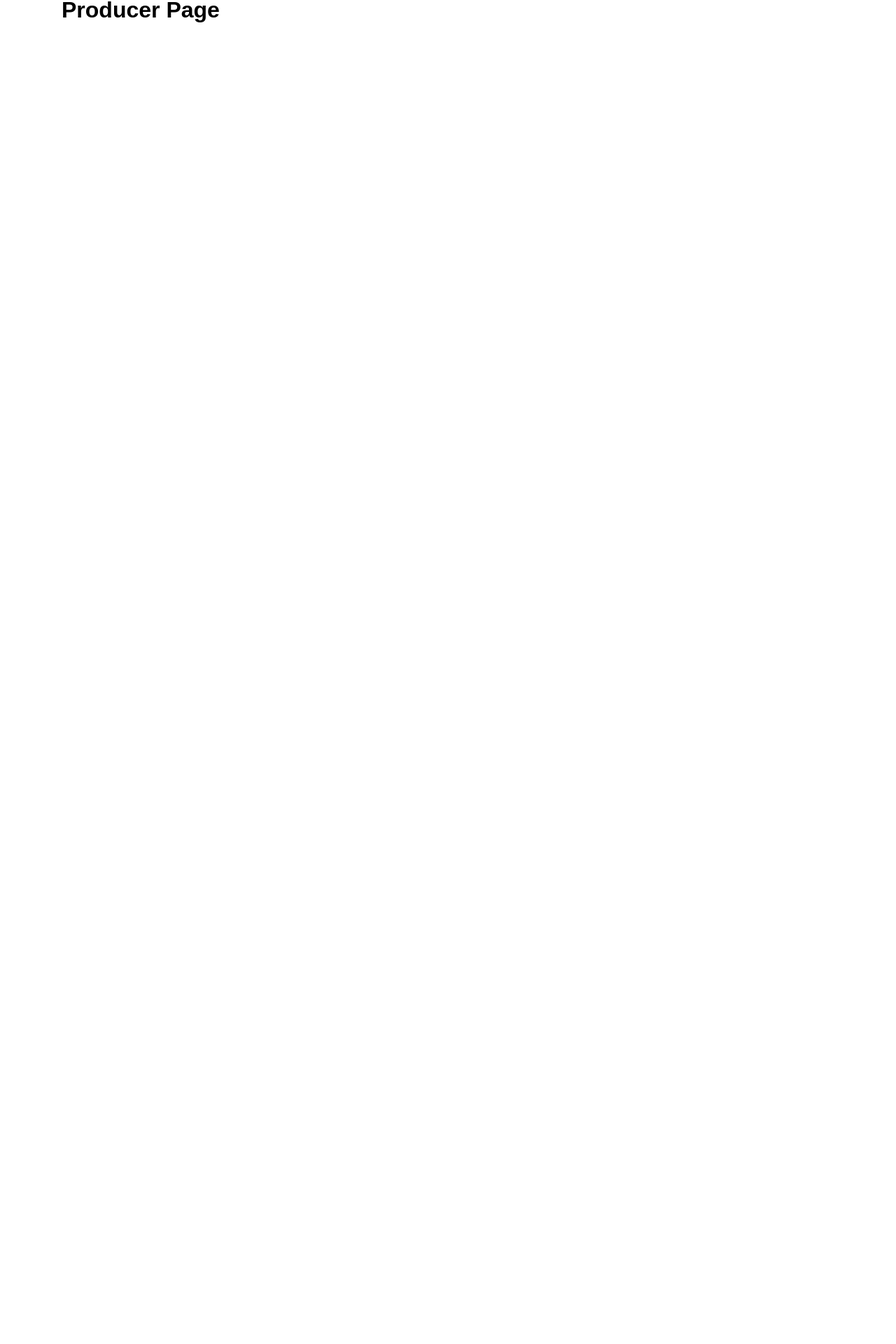
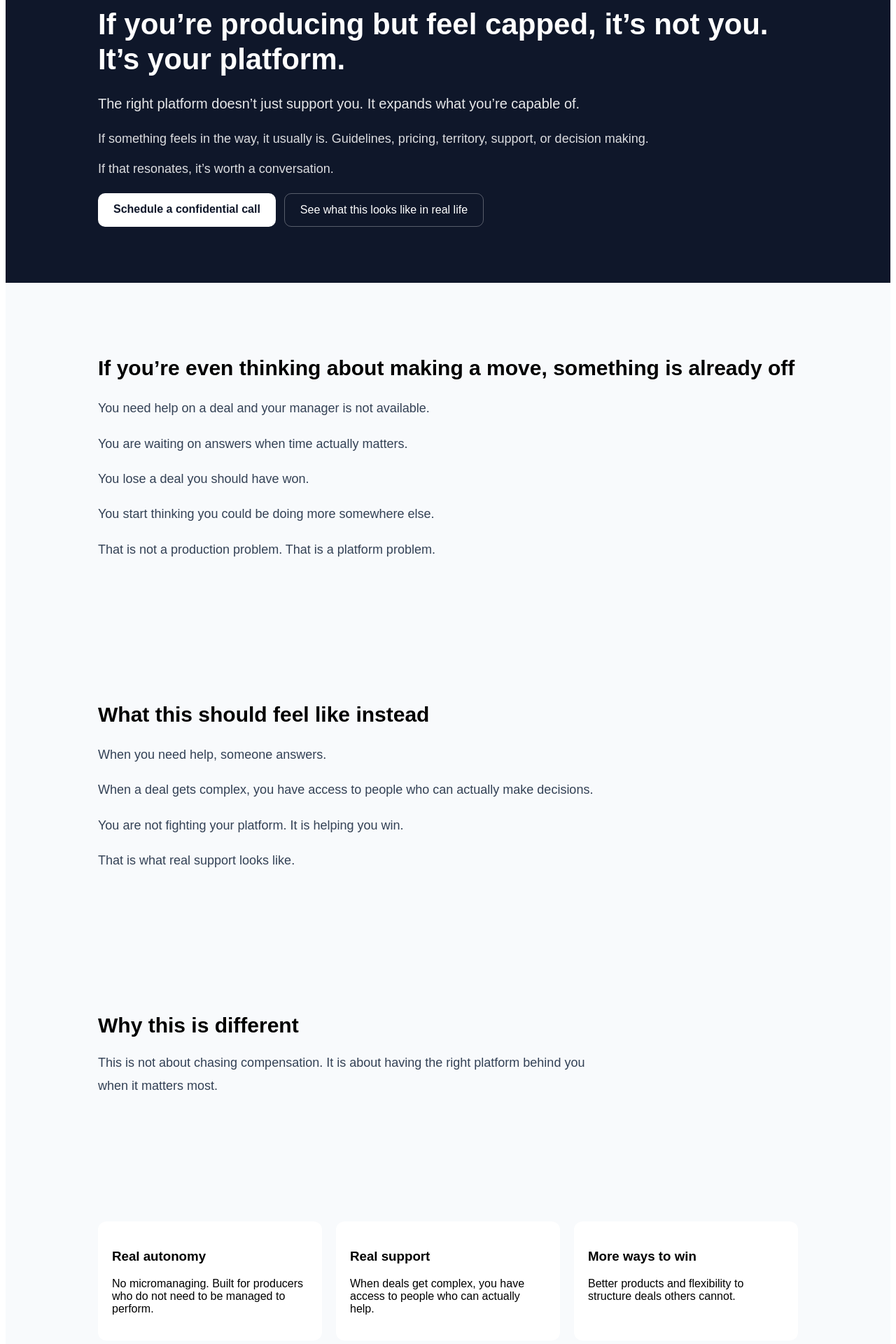
Before and after one commit to cadickie/empoweredlo, a Next.js app: page /producer in a window 1280 px wide. Shown: the part 113-2033 px from the top of the page at 70% size. Before the commit the page ends 800 px from the top, so only its background shows below. Built offline with nearby package versions, Linux system fonts and the light colour scheme.

Commit message:
Update page.jsx

```diff
--- a/app/producer/page.jsx
+++ b/app/producer/page.jsx
@@ -1,7 +1,166 @@
-export default function ProducerPage() {
+export default function Home() {
+  const section = {
+    maxWidth: "1000px",
+    margin: "0 auto",
+    padding: "0 24px",
+  };
+
+  const lightSection = {
+    padding: "80px 0",
+    background: "#f8fafc",
+  };
+
+  const darkSection = {
+    padding: "80px 0",
+    background: "#0f172a",
+    color: "#ffffff",
+  };
+
+  const buttonPrimary = {
+    display: "inline-block",
+    background: "#ffffff",
+    color: "#0f172a",
+    padding: "14px 22px",
+    borderRadius: "10px",
+    textDecoration: "none",
+    fontWeight: 600,
+  };
+
+  const buttonSecondary = {
+    display: "inline-block",
+    border: "1px solid rgba(255,255,255,0.3)",
+    color: "#ffffff",
+    padding: "14px 22px",
+    borderRadius: "10px",
+    textDecoration: "none",
+  };
+
   return (
-    <main style={{ padding: "80px", fontFamily: "Arial, sans-serif" }}>
-      <h1>Producer Page</h1>
+    <main style={{ fontFamily: "Arial, sans-serif" }}>
+
+      {/* HERO */}
+      <section style={darkSection}>
+        <div style={section}>
+          <h1 style={{ fontSize: "42px", lineHeight: 1.2, marginBottom: "16px" }}>
+            If you’re producing but feel capped, it’s not you. It’s your platform.
+          </h1>
+
+          <p style={{ fontSize: "20px", lineHeight: 1.7, marginBottom: "12px", opacity: 0.9 }}>
+            The right platform doesn’t just support you. It expands what you’re capable of.
+          </p>
+
+          <p style={{ fontSize: "18px", lineHeight: 1.7, marginBottom: "12px", opacity: 0.85 }}>
+            If something feels in the way, it usually is. Guidelines, pricing, territory, support, or decision making.
+          </p>
+
+          <p style={{ fontSize: "18px", marginBottom: "24px", opacity: 0.85 }}>
+            If that resonates, it’s worth a conversation.
+          </p>
+
+          <div style={{ display: "flex", gap: "12px", flexWrap: "wrap" }}>
+            <a href="https://calendly.com/chrisdickie-changemortgage" target="_blank" style={buttonPrimary}>
+              Schedule a confidential call
+            </a>
+
+            <a href="#pain" style={buttonSecondary}>
+              See what this looks like in real life
+            </a>
+          </div>
+        </div>
+      </section>
+
+      {/* PAIN */}
+      <section id="pain" style={lightSection}>
+        <div style={section}>
+          <h2 style={{ fontSize: "30px", marginBottom: "24px" }}>
+            If you’re even thinking about making a move, something is already off
+          </h2>
+
+          <div style={{ fontSize: "18px", lineHeight: 1.8, color: "#334155" }}>
+            <p>You need help on a deal and your manager is not available.</p>
+
+            <p>You are waiting on answers when time actually matters.</p>
+
+            <p>You lose a deal you should have won.</p>
+
+            <p>You start thinking you could be doing more somewhere else.</p>
+
+            <p>That is not a production problem. That is a platform problem.</p>
+          </div>
+        </div>
+      </section>
+
+      {/* SOLUTION */}
+      <section style={lightSection}>
+        <div style={section}>
+          <h2 style={{ fontSize: "30px", marginBottom: "24px" }}>
+            What this should feel like instead
+          </h2>
+
+          <div style={{ fontSize: "18px", lineHeight: 1.8, color: "#334155" }}>
+            <p>When you need help, someone answers.</p>
+
+            <p>When a deal gets complex, you have access to people who can actually make decisions.</p>
+
+            <p>You are not fighting your platform. It is helping you win.</p>
+
+            <p>That is what real support looks like.</p>
+          </div>
+        </div>
+      </section>
+
+      {/* WHY */}
+      <section style={lightSection}>
+        <div style={section}>
+          <h2 style={{ fontSize: "30px", marginBottom: "20px" }}>
+            Why this is different
+          </h2>
+
+          <p style={{ fontSize: "18px", lineHeight: 1.8, color: "#334155", maxWidth: "700px" }}>
+            This is not about chasing compensation. It is about having the right platform behind you when it matters most.
+          </p>
+        </div>
+      </section>
+
+      {/* BENEFITS */}
+      <section style={lightSection}>
+        <div style={{ ...section, display: "grid", gap: "20px", gridTemplateColumns: "repeat(auto-fit, minmax(260px, 1fr))" }}>
+
+          <div style={{ background: "#fff", padding: "20px", borderRadius: "12px" }}>
+            <h3>Real autonomy</h3>
+            <p>No micromanaging. Built for producers who do not need to be managed to perform.</p>
+          </div>
+
+          <div style={{ background: "#fff", padding: "20px", borderRadius: "12px" }}>
+            <h3>Real support</h3>
+            <p>When deals get complex, you have access to people who can actually help.</p>
+          </div>
+
+          <div style={{ background: "#fff", padding: "20px", borderRadius: "12px" }}>
+            <h3>More ways to win</h3>
+            <p>Better products and flexibility to structure deals others cannot.</p>
+          </div>
+
+        </div>
+      </section>
+
+      {/* CTA */}
+      <section style={darkSection}>
+        <div style={section}>
+          <h2 style={{ fontSize: "32px", marginBottom: "16px" }}>
+            Let’s talk about what you want to build next
+          </h2>
+
+          <p style={{ fontSize: "18px", marginBottom: "24px", opacity: 0.85 }}>
+            If autonomy, growth, and a stronger platform matter to you, let’s talk.
+          </p>
+
+          <a href="https://calendly.com/chrisdickie-changemortgage" target="_blank" style={buttonPrimary}>
+            Schedule time on my calendar
+          </a>
+        </div>
+      </section>
+
     </main>
   );
 }
```
